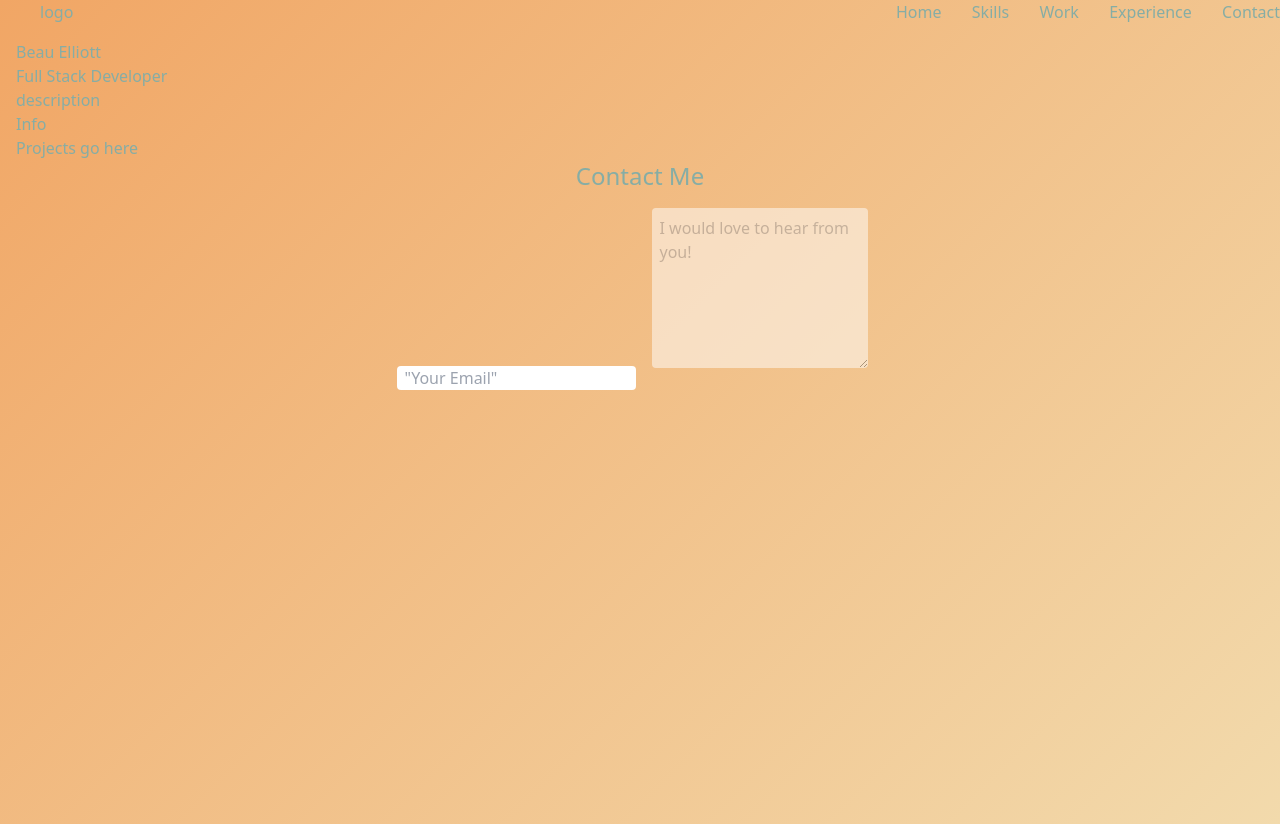
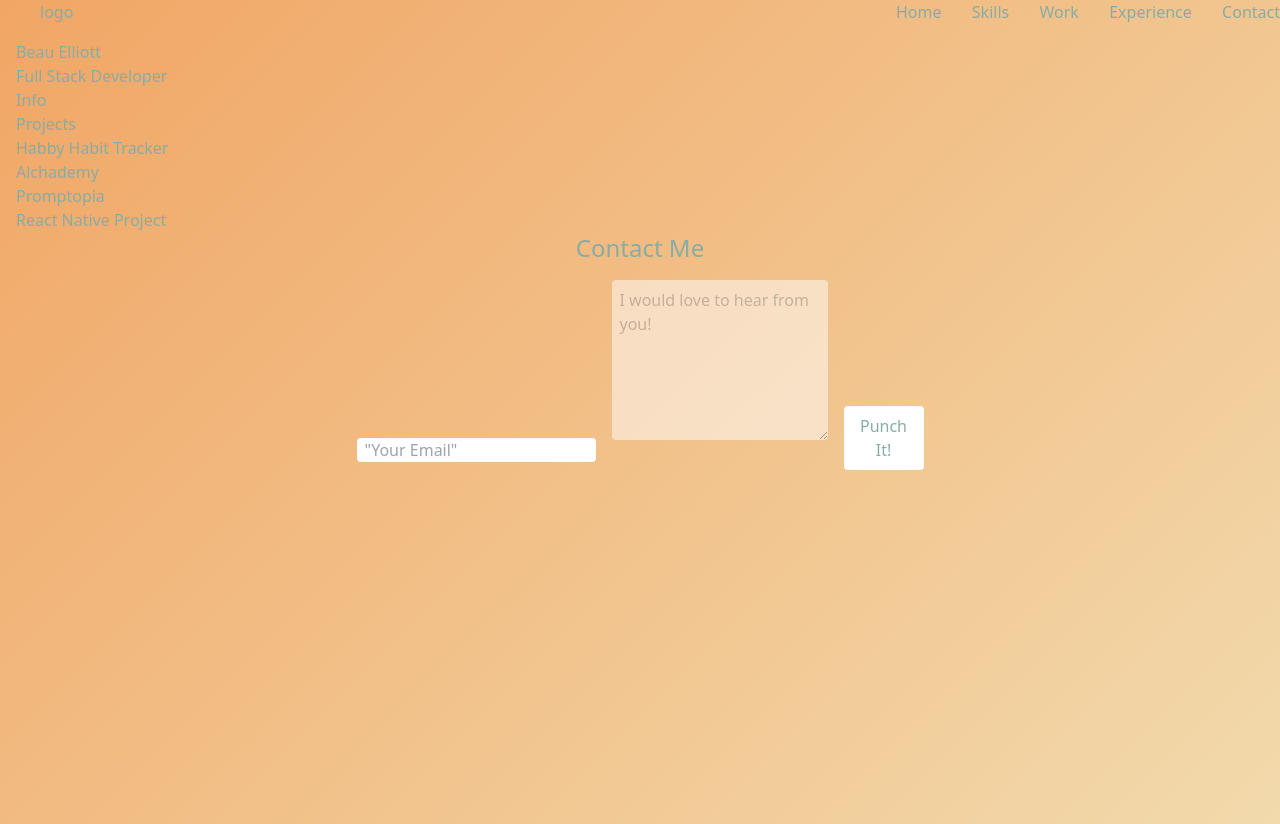
Before and after one commit to belliott15/next_Portfolio, a Next.js app: page / in a window 1280 px wide. Built offline with nearby package versions, Linux system fonts and the light colour scheme.

Commit message:
creating contact me

```diff
--- a/app/page.tsx
+++ b/app/page.tsx
@@ -2,6 +2,8 @@
 import { useEffect, useState } from "react";
 import projectData from "../data.jsx";
 import Footer from "../components/Footer";
+import Info from "@/components/Info";
+import Projects from "../components/Projects";
 
 export default function Home() {
   const [projects, setProjects] = useState(projectData);
@@ -12,16 +14,12 @@ export default function Home() {
 
   return (
     <main className="flex-col justify-between p-4 min-h-screen">
-      <section className="">
-        <div>
-          <h1>Beau Elliott</h1>
-          <h4>Full Stack Developer</h4>
-        </div>
-
-        <p>description</p>
+      <section>
+        <h1>Beau Elliott</h1>
+        <h4>Full Stack Developer</h4>
       </section>
-      <section>Info</section>
-      <section className="project-container">Projects go here</section>
+      <Info />
+      <Projects />
       <Footer />
     </main>
   );
--- a/components/Footer.tsx
+++ b/components/Footer.tsx
@@ -2,9 +2,9 @@ import React from "react";
 
 const Footer = () => {
   return (
-    <section className="flex flex-col text-center">
-      <form className=" w-full">
-        <h2 className="text-2xl">Contact Me</h2>
+    <section className="flex flex-col  text-center">
+      <form className="w-full flex-col">
+        <h2 className="text-2xl ">Contact Me</h2>
         <input
           required
           placeholder='"Your Email"'
@@ -15,6 +15,7 @@ const Footer = () => {
           className="p-2 h-40 m-4 rounded bg-white opacity-50 text-black"
           required
         ></textarea>
+        <button className="bg-white rounded p-2 w-20">Punch It!</button>
       </form>
     </section>
   );
--- /dev/null
+++ b/components/Info.tsx
@@ -0,0 +1,7 @@
+import React from "react";
+
+const Info = () => {
+  return <div>Info</div>;
+};
+
+export default Info;
--- a/components/Project.tsx
+++ /dev/null
@@ -1,17 +0,0 @@
-import React from "react";
-
-const Project = () => {
-  return (
-    <div className="h-96 bg-gradient-to-bl from-orange-800 to-transparent m-5 rounded-xl flex-col justify-center">
-      <p>name</p>
-      <div className="border w-56 ml-44">
-        Lorem ipsum dolor sit amet consectetur adipisicing elit. Eum aspernatur,
-        distinctio nesciunt hic adipisci, sunt, placeat error deleniti ad
-        debitis laborum odit cum eius obcaecati quasi quaerat ratione assumenda
-        alias.
-      </div>
-    </div>
-  );
-};
-
-export default Project;
--- /dev/null
+++ b/components/Projects.tsx
@@ -0,0 +1,23 @@
+import React from "react";
+
+const Project = () => {
+  return (
+    <section className="">
+      <p>Projects</p>
+      <div className="">
+        <h4>Habby Habit Tracker</h4>
+      </div>
+      <div className="">
+        <h4>Alchademy</h4>
+      </div>
+      <div className="">
+        <h4>Promptopia</h4>
+      </div>
+      <div className="">
+        <h4>React Native Project</h4>
+      </div>
+    </section>
+  );
+};
+
+export default Project;
```
Also changed, not shown: components/SideMenu.tsx (added).
